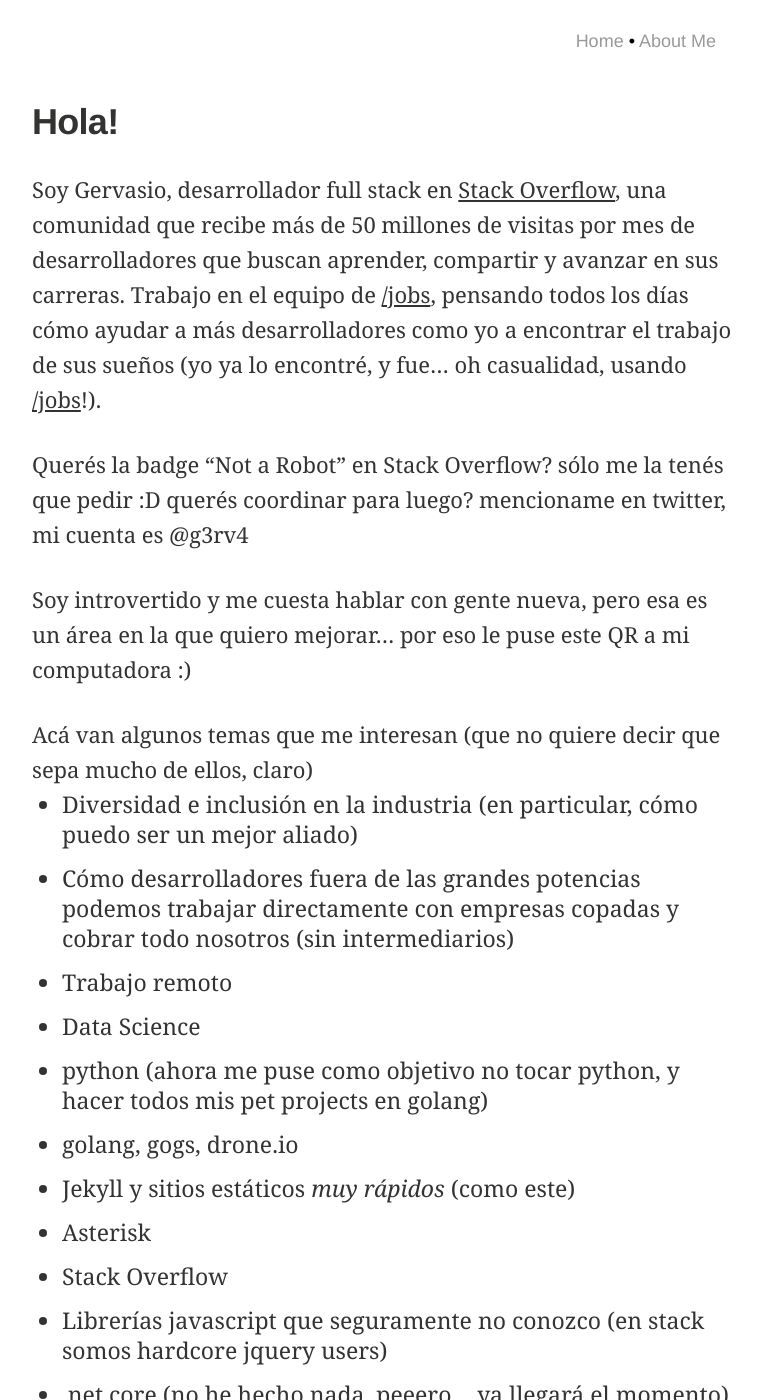
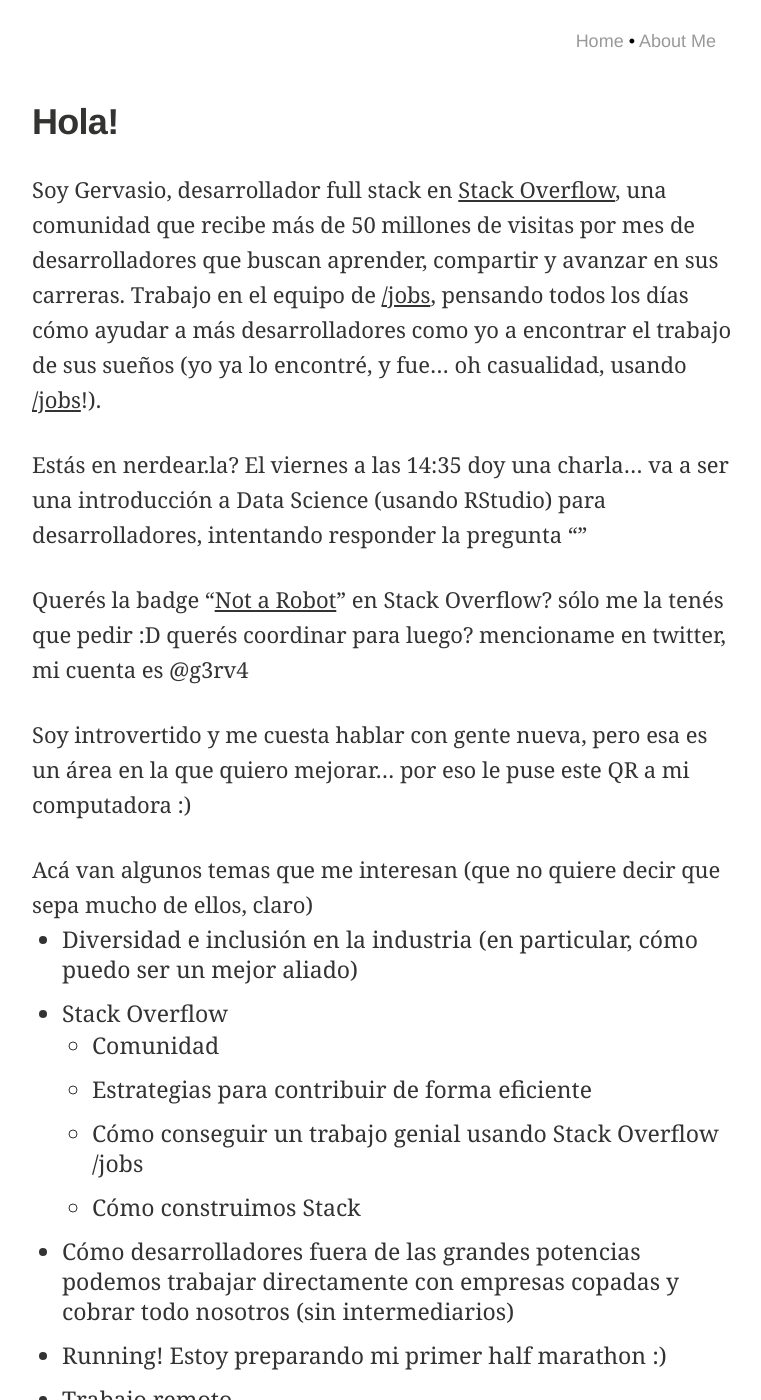
Before and after one commit to g3rv4/g3rv4.com, a Jekyll site: the page built from qr.md, in a window 1280 px wide and 1400 px high. Shown: the whole window, without its empty margins (258-1019 px from the left). Built offline with Jekyll 4.4.1, drawn with Linux system fonts in a browser that asks for light colours.

Commit message:
Updating qr and adding the nerdear.la page

```diff
--- a/_includes/header.html
+++ b/_includes/header.html
@@ -5,7 +5,7 @@
     {% assign pages_list = site.pages %}
     {% for node in pages_list %}
       {% if node.title != null and node.hide_from_sidebar != true %}
-        {% if node.layout == "page" and node.title != 'Hola!' %}
+        {% if node.layout == "page" %}
           • <a class="page-link" href="{{ node.url }}">{{ node.title }}</a>
         {% endif %}
       {% endif %}
--- a/qr.md
+++ b/qr.md
@@ -1,27 +1,36 @@
 ---
 layout: page
 title: Hola!
+hide_from_sidebar: true
 ---
 
 Soy Gervasio, desarrollador full stack en [Stack Overflow](https://stackoverflow.com), una comunidad que recibe más de 50 millones de visitas por mes de desarrolladores que buscan aprender, compartir y avanzar en sus carreras. Trabajo en el equipo de [/jobs](https://stackoverflow.com/jobs), pensando todos los días cómo ayudar a más desarrolladores como yo a encontrar el trabajo de sus sueños (yo ya lo encontré, y fue... oh casualidad, usando [/jobs](https://stackoverflow.com/jobs)!).
 
-Querés la badge "Not a Robot" en Stack Overflow? sólo me la tenés que pedir :D querés coordinar para luego? mencioname en twitter, mi cuenta es @g3rv4
+Estás en nerdear.la? El viernes a las 14:35 doy una charla... va a ser una introducción a Data Science (usando RStudio) para desarrolladores, intentando responder la pregunta ""
+
+Querés la badge "[Not a Robot](https://stackoverflow.com/help/badges/6381/not-a-robot)" en Stack Overflow? sólo me la tenés que pedir :D querés coordinar para luego? mencioname en twitter, mi cuenta es @g3rv4
 
 Soy introvertido y me cuesta hablar con gente nueva, pero esa es un área en la que quiero mejorar... por eso le puse este QR a mi computadora :)
 
 Acá van algunos temas que me interesan (que no quiere decir que sepa mucho de ellos, claro)
 
 * Diversidad e inclusión en la industria (en particular, cómo puedo ser un mejor aliado)
+* Stack Overflow
+  * Comunidad
+  * Estrategias para contribuir de forma eficiente
+  * Cómo conseguir un trabajo genial usando Stack Overflow /jobs
+  * Cómo construimos Stack
 * Cómo desarrolladores fuera de las grandes potencias podemos trabajar directamente con empresas copadas y cobrar todo nosotros (sin intermediarios)
+* Running! Estoy preparando mi primer half marathon :)
 * Trabajo remoto
 * Data Science
 * python (ahora me puse como objetivo no tocar python, y hacer todos mis pet projects en golang)
 * golang, gogs, drone.io
 * Jekyll y sitios estáticos *muy rápidos* (como este)
 * Asterisk
-* Stack Overflow
 * Librerías javascript que seguramente no conozco (en stack somos hardcore jquery users)
 * .net core (no he hecho nada, peeero... ya llegará el momento)
 * docker
+* lo que tengas ganas!
 
 Y ya estás en mi blog... mi twitter es @g3rv4. No sé si decirte que me sigas, pero definitivamente mirá la gente a la que sigo... podés descubrir cuentas geniales.
```
Also changed, not shown: nerdearla.md (added, +12 -0 lines).
